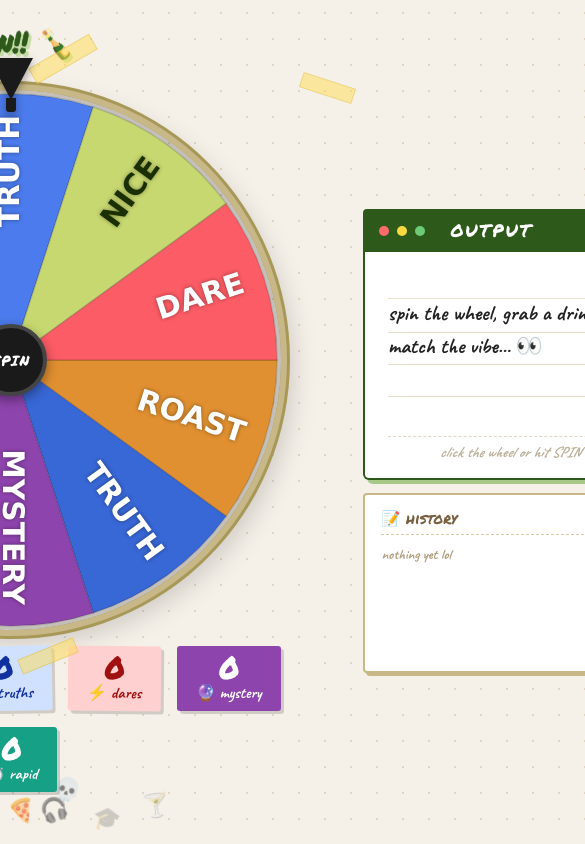
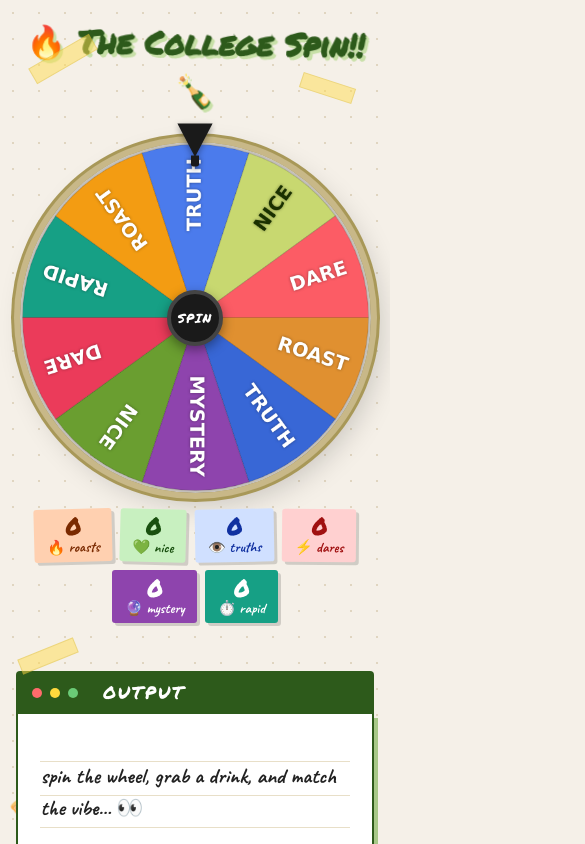
Before and after one commit to harmangill17/spingame, a React (Vite) app: page / in a window 390 px wide. Shown: the top 844 px of the page, 585 px wide, since content can reach past the window. Built offline with nearby package versions, Linux system fonts and the light colour scheme.

Commit message:
Fix rapid fire segment and improve responsive orientation

```diff
--- a/src/components/ResultBox.jsx
+++ b/src/components/ResultBox.jsx
@@ -4,10 +4,10 @@ const BADGE_CONFIG = {
   truth: { text: '👁️ TRUTH TIME!', colorClass: 'truth' },
   dare: { text: '⚡ DARE!', colorClass: 'dare' },
   mystery: { text: '🔮 MYSTERY?!', colorClass: 'mystery' },
-  technical: { text: '💻 GEEK SCENE!', colorClass: 'technical' }
+  rapid: { text: '⏱️ RAPID FIRE!', colorClass: 'rapid' }
 };
 
-const ICON = { roast: '🔥', compliment: '💚', truth: '👁️', dare: '⚡', mystery: '🔮', technical: '💻' };
+const ICON = { roast: '🔥', compliment: '💚', truth: '👁️', dare: '⚡', mystery: '🔮', rapid: '⏱️' };
 
 export default function ResultBox({ result, history, isSpinning }) {
   let badgeClass = 'result-type-badge';
--- a/src/components/Wheel.jsx
+++ b/src/components/Wheel.jsx
@@ -102,8 +102,8 @@ export default function Wheel({ stats, isSpinning, setIsSpinning, onReveal }) {
   return (
     <div className="wheel-side">
       <div className="wheel-container">
-        <div className="arrow-wrap" style={{top: '-32px'}}>
-          <div className="arrow-tip" style={{borderTop: '42px solid #1a1a1a', borderLeft: '22px solid transparent', borderRight: '22px solid transparent'}}></div>
+        <div className="arrow-wrap">
+          <div className="arrow-tip"></div>
           <div className="arrow-base"></div>
         </div>
         <canvas ref={canvasRef} width="540" height="540" onClick={spin}></canvas>
--- a/src/index.css
+++ b/src/index.css
@@ -37,7 +37,7 @@ h1 {
   align-items: center;
   justify-content: center;
   gap: 4rem;
-  flex-wrap: nowrap;
+  flex-wrap: wrap;
   width: 100%;
   max-width: 1200px;
 }
@@ -70,8 +70,9 @@ h1 {
 
 .wheel-container {
   position: relative;
-  width: 540px;
-  height: 540px;
+  width: 90vw;
+  max-width: 540px;
+  aspect-ratio: 1 / 1;
   animation: bounceIn 0.8s cubic-bezier(0.175, 0.885, 0.32, 1.275);
 }
 
@@ -89,6 +90,8 @@ canvas {
     8px 10px 30px rgba(0,0,0,0.2);
   cursor: pointer;
   display: block;
+  width: 100%;
+  height: 100%;
   transition: transform 0.2s, box-shadow 0.2s;
 }
 canvas:hover {
@@ -101,7 +104,7 @@ canvas:hover {
 
 .arrow-wrap {
   position: absolute;
-  top: -28px;
+  top: -32px;
   left: 50%;
   transform: translateX(-50%);
   z-index: 20;
@@ -112,9 +115,9 @@ canvas:hover {
 }
 .arrow-tip {
   width: 0; height: 0;
-  border-left: 18px solid transparent;
-  border-right: 18px solid transparent;
-  border-top: 36px solid #1a1a1a;
+  border-left: 22px solid transparent;
+  border-right: 22px solid transparent;
+  border-top: 42px solid #1a1a1a;
 }
 .arrow-base {
   width: 10px; height: 14px;
@@ -249,7 +252,7 @@ canvas:hover {
 .result-type-badge.truth      { background: #d0e0ff; color: #1030a0; border: 2px solid #5070e0; }
 .result-type-badge.dare       { background: #ffd0d0; color: #a01010; border: 2px solid #e05050; }
 .result-type-badge.mystery    { background: #f2d7f5; color: #6a1b9a; border: 2px solid #9c27b0; }
-.result-type-badge.technical  { background: #d0f0e8; color: #00695c; border: 2px solid #009688; }
+.result-type-badge.rapid  { background: #d0f0e8; color: #00695c; border: 2px solid #009688; }
 
 .result-text-area {
   font-family: 'Caveat', cursive;
@@ -333,7 +336,7 @@ canvas:hover {
 .hi.truth      { color: #1030a0; border-color: #5070e0; background: #e8f0ff; }
 .hi.dare       { color: #a01010; border-color: #e05050; background: #ffe8e8; }
 .hi.mystery    { color: #6a1b9a; border-color: #9c27b0; background: #fdf5ff; }
-.hi.technical  { color: #00695c; border-color: #009688; background: #f0fff8; }
+.hi.rapid  { color: #00695c; border-color: #009688; background: #f0fff8; }
 
 /* Confetti & Emojis Animation */
 .bit {
@@ -356,3 +359,67 @@ canvas:hover {
   90%{opacity:0.8;transform:translateY(-90vh) scale(1)}
   100%{opacity:0;transform:translateY(-105vh) rotate(360deg) scale(0.8)}
 }
+
+/* Responsive Media Queries */
+@media screen and (max-width: 1024px) {
+  .layout {
+    gap: 2rem;
+  }
+}
+
+@media screen and (max-width: 820px) {
+  .layout {
+    flex-direction: column;
+    gap: 3rem;
+  }
+
+  .result-side {
+    width: 100%;
+    max-width: 480px;
+  }
+}
+
+@media screen and (max-width: 480px) {
+  h1 {
+    font-size: 2rem;
+  }
+
+  .arrow-wrap {
+    top: -24px;
+    transform: translateX(-50%) scale(0.8);
+  }
+
+  .hub {
+    width: 56px;
+    height: 56px;
+    font-size: 0.8rem;
+  }
+
+  .scores {
+    gap: 0.5rem;
+  }
+
+  .sc {
+    padding: 0.4rem 0.8rem;
+    font-size: 0.9rem;
+  }
+
+  .sc span {
+    font-size: 1.4rem;
+  }
+}
+
+@media screen and (max-height: 500px) and (orientation: landscape) {
+  .wheel-container {
+    width: 70vh;
+    max-width: 400px;
+  }
+  h1 {
+    font-size: 1.5rem;
+    margin-bottom: 0.5rem;
+  }
+  .layout {
+    gap: 1.5rem;
+    flex-wrap: nowrap;
+  }
+}
```
Also changed, not shown: 1 other file (tests, documents, lock files or other folders).
